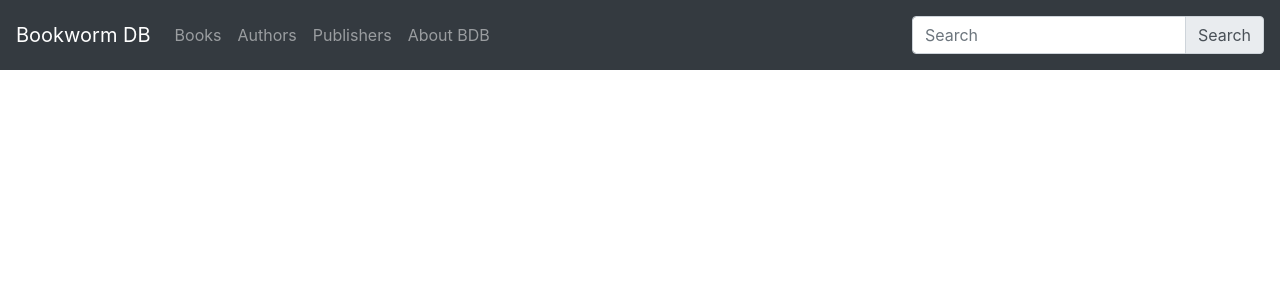
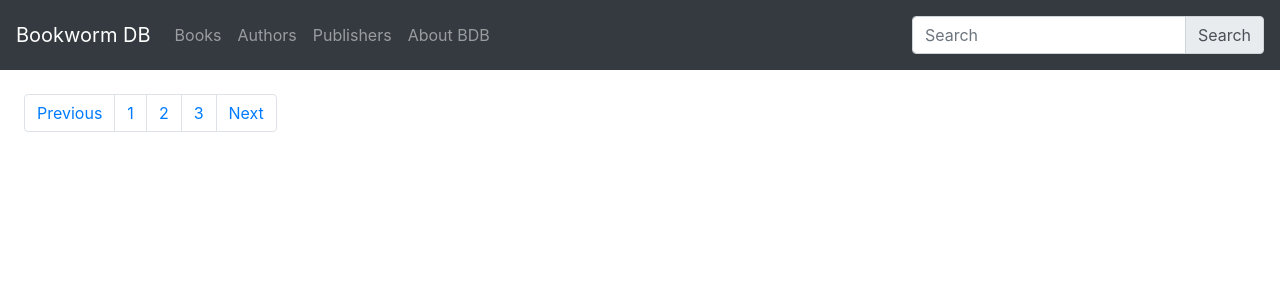
Before and after one commit to valerium-dev/bookworm-db, a Flask app: page /books/ in a window 1280 px wide. Shown: the top 300 px of the page. Run offline with Flask 2, Linux system fonts and the light colour scheme; data that the repository does not hold is empty; some libraries are stand-ins or nearby versions.

Commit message:
populated first page with 10 books

```diff
--- a/app.py
+++ b/app.py
@@ -1,12 +1,15 @@
-from flask import Flask, render_template, redirect, url_for
+from flask import Flask, render_template, redirect, url_for, request
 from pymongo import MongoClient
 import os
 
 app = Flask(__name__)
 
+
 atlas_user = os.getenv("ATLAS_USER")
 atlas_pwd = os.getenv("ATLAS_PASSWD")
-mongo = MongoClient(f'mongodb+srv://{atlas_user}:{atlas_pwd}@cluster0.rh1w0.mongodb.net/book_worm_database?retryWrites=true&w=majority')
+print(atlas_user)
+print(atlas_pwd)
+mongo = MongoClient(f'mongodb+srv://jaelyn:pAfx0ac8a6xLJKvP@cluster0.rh1w0.mongodb.net/book_worm_database?retryWrites=true&w=majority')
 books_collection = mongo.book_worm_database.Books
 authors_collection = mongo.book_worm_database.Authors
 publishers_collection = mongo.book_worm_database.Publishers
@@ -25,17 +28,23 @@ def about():
 #       Phase II - Fetch book data from DB
 @app.route('/books/', methods=['GET'])
 def books():
-    book_list = []
-    for book in books_collection.find():
-        temp = dict()
-        temp['_id'] = book['_id']
-        temp['title'] = book['title']
-        temp['authors'] = book['authors']
-        temp['genre'] = book['genre']
-        temp['thumbnail_url'] = book['thumbnail_url']
-        book_list.append(temp)
+    page_number = request.args.get('pageNumber')
+    per_page = request.args.get('perPage')
+    if(page_number is None and per_page is None):
+        book_list = []
+        for book in books_collection.find():
+            temp = dict()
+            temp['_id'] = book['_id']
+            temp['title'] = book['title']
+            temp['authors'] = book['authors']
+            temp['genre'] = book['genre']
+            temp['thumbnail_url'] = book['thumbnail_url']
+            book_list.append(temp)
+            print(len(book_list))
+            if(len(book_list) == 10):
+                break
+        return render_template('books.html', books=book_list, pageNumber = page_number, perPage = per_page)
 
-    return render_template('books.html', books=book_list)
 
 
 # TODO: Change route to use book id instead of book name in P.II
--- a/templates/books.html
+++ b/templates/books.html
@@ -12,6 +12,15 @@ object-fit: cover;
 {% endblock %}
 {% block body %}
     <div class="container-fluid p-4" id="team-info">
+        <nav aria-label="Page navigation example">
+          <ul class="pagination">
+            <li class="page-item"><a class="page-link" href="#">Previous</a></li>
+            <li class="page-item"><a class="page-link" href="#">1</a></li>
+            <li class="page-item"><a class="page-link" href="#">2</a></li>
+            <li class="page-item"><a class="page-link" href="#">3</a></li>
+            <li class="page-item"><a class="page-link" href="#">Next</a></li>
+          </ul>
+        </nav>
         <div class="row">
             {% for book in books %}
                 <div class="col-md-6 col-lg-4 col-xl-3 py-2">
```
